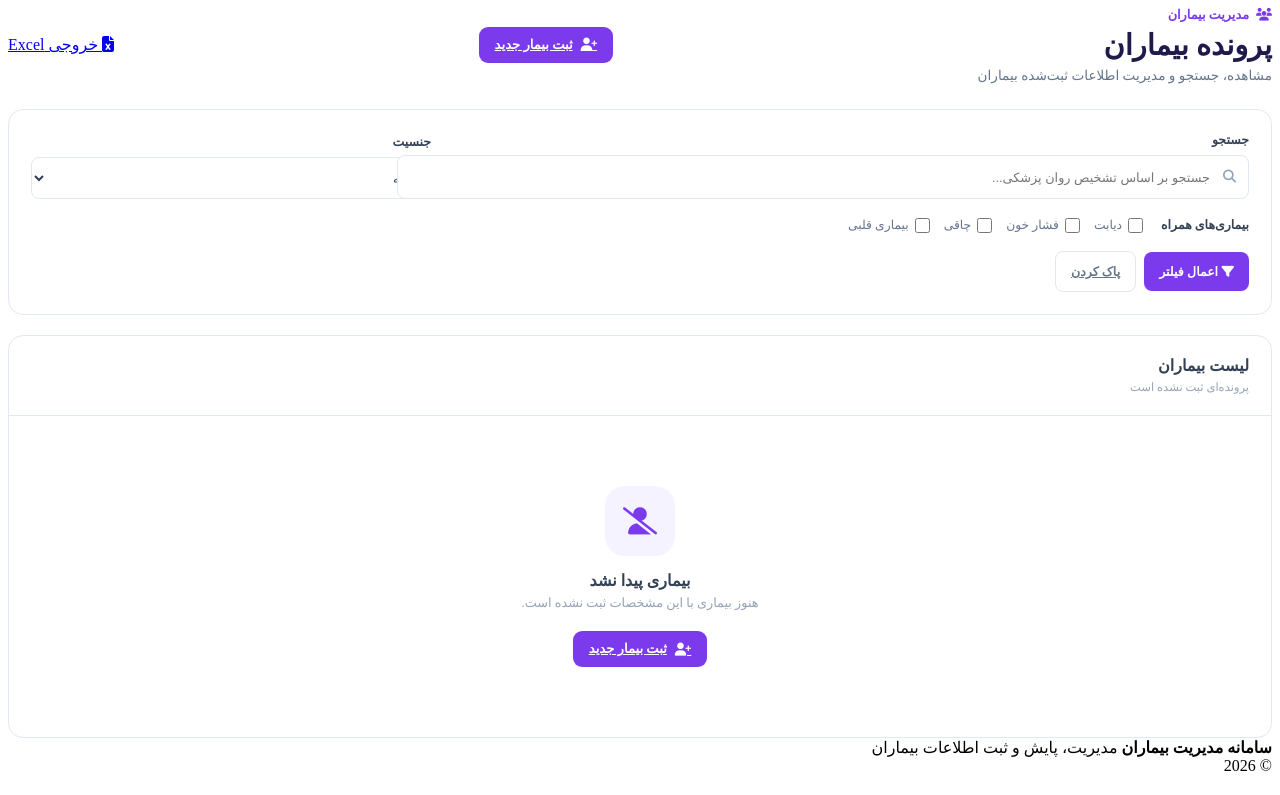
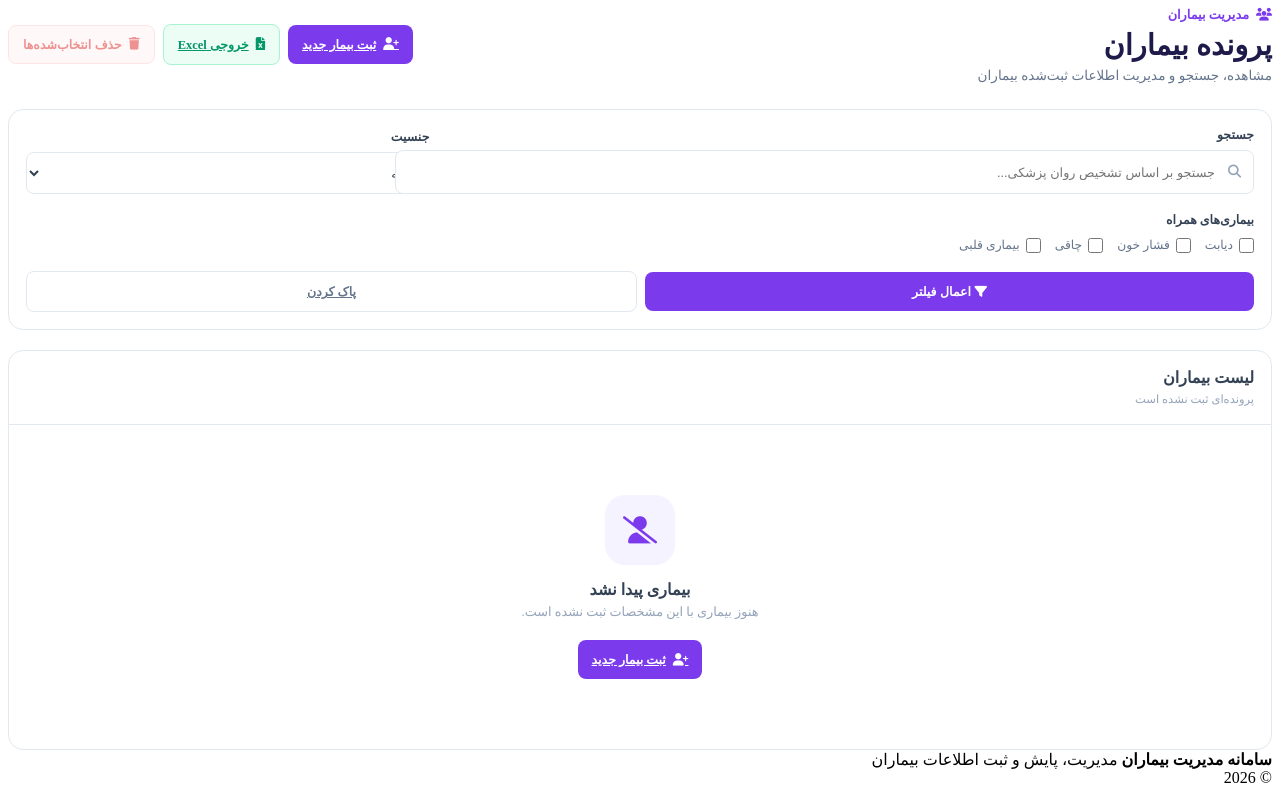
Before and after one commit to SAEED-ESK/Django-Patient-Service, a Django app: page /patients/ in a window 1280 px wide. Shown: the part 85-880 px from the top of the page. Before the commit the page ends 856 px from the top, so only its background shows below. Run offline with Django 3.2, Linux system fonts and the light colour scheme; the visitor is signed in with stand-in values (Sample User, id 1); data that the repository does not hold is empty.

Commit message:
style: improve patient list actions and bulk delete

```diff
--- a/core/core/urls.py
+++ b/core/core/urls.py
@@ -14,27 +14,9 @@ Including another URLconf
     2. Add a URL to urlpatterns:  path('blog/', include('blog.urls'))
 """
 from django.contrib import admin
-from django.urls import path, include, re_path
+from django.urls import path, include
 from django.conf import settings
 from django.conf.urls.static import static
-from django.views.generic import TemplateView
-from rest_framework import permissions
-from drf_yasg.views import get_schema_view
-from drf_yasg import openapi
-
-schema_view = get_schema_view(
-    openapi.Info(
-        title="APP API",
-        default_version="v1",
-        description="Brief descriptions about the api",
-        terms_of_service="https://www.google.com/policies/terms/",
-        contact=openapi.Contact(email="bigdeli.ali3@gmail.com"),
-        license=openapi.License(name="MIT License"),
-    ),
-    public=True,
-    permission_classes=(permissions.AllowAny,),
-)
-
 
 urlpatterns = [
     path("admin/", admin.site.urls),
@@ -47,22 +29,12 @@ urlpatterns = [
     ),
 ]
 
-if settings.COMINGSOON:
-    urlpatterns.insert(
-        0, re_path(r"^", TemplateView.as_view(template_name="comingsoon.html"))
-    )
-
 if settings.DEBUG:
     urlpatterns += static(settings.STATIC_URL,
                           document_root=settings.STATIC_ROOT)
     urlpatterns += static(settings.MEDIA_URL,
                           document_root=settings.MEDIA_ROOT)
 
-
-if settings.SHOW_DEBUGGER_TOOLBAR:
-    urlpatterns += [path('__debug__/', include('debug_toolbar.urls')),
-                    ]
-
 handler400 = "core.error_views.error_400"  # bad_request
 handler403 = "core.error_views.error_403"  # permission_denied
 handler404 = "core.error_views.error_404"  # page_not_found
--- a/core/patients/urls.py
+++ b/core/patients/urls.py
@@ -1,6 +1,7 @@
 from django.urls import path
 
 from .views import (
+    PatientBulkDeleteView,
     PatientCreateView,
     PatientDeleteView,
     PatientExportView,
@@ -30,6 +31,11 @@ urlpatterns = [
         PatientExportView.as_view(),
         name="patient-export",
     ),
+    path(
+        "bulk-delete/",
+        PatientBulkDeleteView.as_view(),
+        name="patient-bulk-delete",
+    ),
     # جزئیات بیمار
     path(
         "<int:pk>/",
--- a/core/patients/views.py
+++ b/core/patients/views.py
@@ -236,6 +236,49 @@ class PatientDeleteView(LoginRequiredMixin, DeleteView):
 
         return super().form_valid(form)
 
+from django.contrib import messages
+from django.db import transaction
+from django.shortcuts import redirect
+from django.views.generic import View
+
+
+class PatientBulkDeleteView(LoginRequiredMixin, View):
+
+    def post(self, request, *args, **kwargs):
+
+        patient_ids = request.POST.getlist("patient_ids")
+
+        if not patient_ids:
+            messages.warning(
+                request,
+                "هیچ بیماری برای حذف انتخاب نشده است."
+            )
+            return redirect("patient-list")
+
+        queryset = Patient.objects.filter(
+            id__in=patient_ids,
+            created_by=request.user,
+        )
+
+        count = queryset.count()
+
+        if count == 0:
+            messages.warning(
+                request,
+                "بیمار انتخاب‌شده‌ای برای حذف پیدا نشد."
+            )
+            return redirect("patient-list")
+
+        with transaction.atomic():
+            queryset.delete()
+
+        messages.success(
+            request,
+            f"{count} بیمار با موفقیت حذف شد."
+        )
+
+        return redirect("patient-list")
+
 class PatientExportView(PatientListView):
 
     def get(self, request, *args, **kwargs):
--- a/core/templates/patients/patient_list.html
+++ b/core/templates/patients/patient_list.html
@@ -15,6 +15,8 @@
 
     <div class="page-header">
 
+        <div class="page-header-content">
+
             <div>
                 <span class="page-eyebrow">
                     <i class="fa-solid fa-users"></i>
@@ -28,20 +30,52 @@
                 </p>
             </div>
 
-        <a href="{% url 'patient-create' %}" class="page-header-btn">
+        </div>
+
+
+        <div class="page-header-actions">
+
+            <a
+                href="{% url 'patient-create' %}"
+                class="header-action-btn primary"
+            >
                 <i class="fa-solid fa-user-plus"></i>
                 ثبت بیمار جدید
             </a>
+
+
             <a
                 href="{% url 'patient-export' %}{% if request.GET %}?{{ request.GET.urlencode }}{% endif %}"
-            class="btn btn-success"
+                class="header-action-btn success"
             >
-            <i class="fas fa-file-excel"></i>
+                <i class="fa-solid fa-file-excel"></i>
                 خروجی Excel
             </a>
 
+
+            <form
+                method="post"
+                action="{% url 'patient-bulk-delete' %}"
+                id="bulk-delete-form"
+            >
+                {% csrf_token %}
+
+                <div id="selected-patients"></div>
+
+                <button
+                    type="submit"
+                    id="bulk-delete-btn"
+                    class="header-action-btn danger"
+                    disabled
+                >
+                    <i class="fa-solid fa-trash"></i>
+                    حذف انتخاب‌شده‌ها
+                </button>
+            </form>
+
         </div>
 
+    </div>
 
     <!-- =====================================================
          Search & Filters
@@ -404,7 +451,7 @@
 
                 <a
                     href="{% url 'patient-create' %}"
-                    class="page-header-btn"
+                    class="header-action-btn primary"
                 >
                     <i class="fa-solid fa-user-plus"></i>
                     ثبت بیمار جدید
@@ -464,24 +511,74 @@
         font-size: 0.85rem;
     }
 
-    .page-header-btn {
+    .page-header-content {
+    flex: 1;
+    }
+
+    .page-header-actions {
+        display: flex;
+        align-items: center;
+        justify-content: flex-end;
+        gap: 8px;
+        flex-shrink: 0;
+    }
+
+    .page-header-actions form {
+        margin: 0;
+    }
+
+    .header-action-btn {
+        height: 39px;
         display: inline-flex;
         align-items: center;
         justify-content: center;
-        gap: 8px;
-        flex-shrink: 0;
-        background: #7C3AED;
-        color: #FFFFFF;
-        border-radius: 9px;
-        padding: 10px 16px;
-        font-size: 0.82rem;
+        gap: 7px;
+        padding: 0 14px;
+        border: none;
+        border-radius: 8px;
+        font-size: 0.78rem;
         font-weight: 600;
+        white-space: nowrap;
+        cursor: pointer;
         transition: 0.2s ease;
     }
 
-    .page-header-btn:hover {
+    .header-action-btn.primary {
+        background: #7C3AED;
+        color: #FFFFFF;
+    }
+
+    .header-action-btn.primary:hover {
         background: #5B21B6;
         transform: translateY(-1px);
+    }
+
+    .header-action-btn.success {
+        background: #ECFDF5;
+        color: #059669;
+        border: 1px solid #A7F3D0;
+    }
+
+    .header-action-btn.success:hover {
+        background: #D1FAE5;
+        color: #047857;
+    }
+
+    .header-action-btn.danger {
+        background: #FEF2F2;
+        color: #DC2626;
+        border: 1px solid #FECACA;
+    }
+
+    .header-action-btn.danger:hover:not(:disabled) {
+        background: #FEE2E2;
+        color: #B91C1C;
+    }
+
+    .header-action-btn:disabled {
+        opacity: 0.5;
+        cursor: not-allowed;
+        transform: none;
     }
 
 
@@ -959,3 +1094,99 @@
 </style>
 
 {% endblock %}
+
+{% block extra_js %}
+
+<script>
+    const selectAll = document.getElementById("select-all");
+    const checkboxes = document.querySelectorAll(".patient-checkbox");
+    const deleteButton = document.getElementById("bulk-delete-btn");
+    const deleteForm = document.getElementById("bulk-delete-form");
+    const selectedPatients = document.getElementById("selected-patients");
+
+
+    function updateDeleteButton() {
+
+        const selected = document.querySelectorAll(
+            ".patient-checkbox:checked"
+        );
+
+        deleteButton.disabled = selected.length === 0;
+    }
+
+
+    selectAll.addEventListener("change", function () {
+
+        checkboxes.forEach(function (checkbox) {
+
+            checkbox.checked = selectAll.checked;
+
+        });
+
+        updateDeleteButton();
+    });
+
+
+    checkboxes.forEach(function (checkbox) {
+
+        checkbox.addEventListener("change", function () {
+
+            const allSelected =
+                document.querySelectorAll(
+                    ".patient-checkbox:checked"
+                ).length === checkboxes.length;
+
+            selectAll.checked = allSelected;
+
+            updateDeleteButton();
+        });
+
+    });
+
+
+    deleteForm.addEventListener("submit", function (event) {
+
+        const selected = document.querySelectorAll(
+            ".patient-checkbox:checked"
+        );
+
+        if (selected.length === 0) {
+
+            event.preventDefault();
+
+            return;
+        }
+
+
+        const confirmed = confirm(
+            `آیا از حذف ${selected.length} بیمار انتخاب‌شده مطمئن هستید؟`
+        );
+
+
+        if (!confirmed) {
+
+            event.preventDefault();
+
+            return;
+        }
+
+
+        selectedPatients.innerHTML = "";
+
+
+        selected.forEach(function (checkbox) {
+
+            const input = document.createElement("input");
+
+            input.type = "hidden";
+            input.name = "patient_ids";
+            input.value = checkbox.value;
+
+            selectedPatients.appendChild(input);
+
+        });
+
+    });
+</script>
+
+{% endblock %}
```
Also changed, not shown: other parts of core/templates/patients/patient_list.html (+52 -1 lines), core/core/settings.py (+0 -26 lines). Lines whose indentation alone changed are shown as unchanged.
